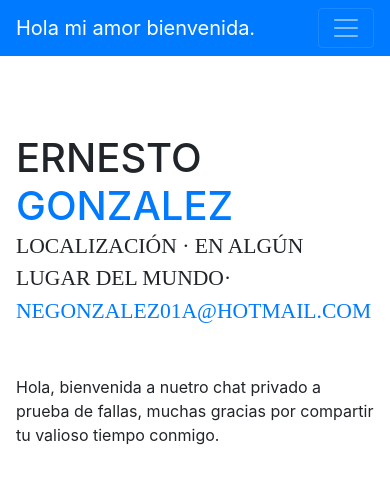
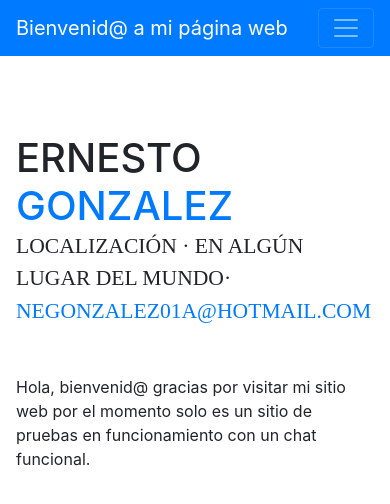
Before and after one commit to egonzalezalpha/chat, a website with bundled scripts: page index.html in a window 390 px wide. Shown: the top 504 px of the page. Built offline with nearby package versions, Linux system fonts and the light colour scheme; a web font is replaced by a local one.

Commit message:
Update index.html

```diff
--- a/index.html
+++ b/index.html
@@ -45,7 +45,7 @@
 
     <nav class="navbar navbar-expand-lg navbar-dark bg-primary fixed-top" id="sideNav">
       <a class="navbar-brand js-scroll-trigger" href="#page-top">
-        <span class="d-block d-lg-none">Hola mi amor bienvenida.</span>
+        <span class="d-block d-lg-none">Bienvenid@ a mi página web</span>
         <span class="d-none d-lg-block">
           <img class="img-fluid img-profile rounded-circle mx-auto mb-2" src="img/profile.jpg" alt="">
         </span>
@@ -68,8 +68,7 @@
           <div class="subheading mb-5">Localización · En algún lugar del mundo·
             <a href="mailto:name@email.com">negonzalez01a@hotmail.com</a>
           </div>
-          <p class="mb-5">Hola, bienvenida a nuetro chat privado a prueba de fallas, muchas gracias por compartir tu valioso tiempo conmigo.</p>
-
+          <p class="mb-5">Hola, bienvenid@ gracias por visitar mi sitio web por el momento solo es un sitio de pruebas en funcionamiento con un chat funcional.
         </div>
       </section>
 
```
